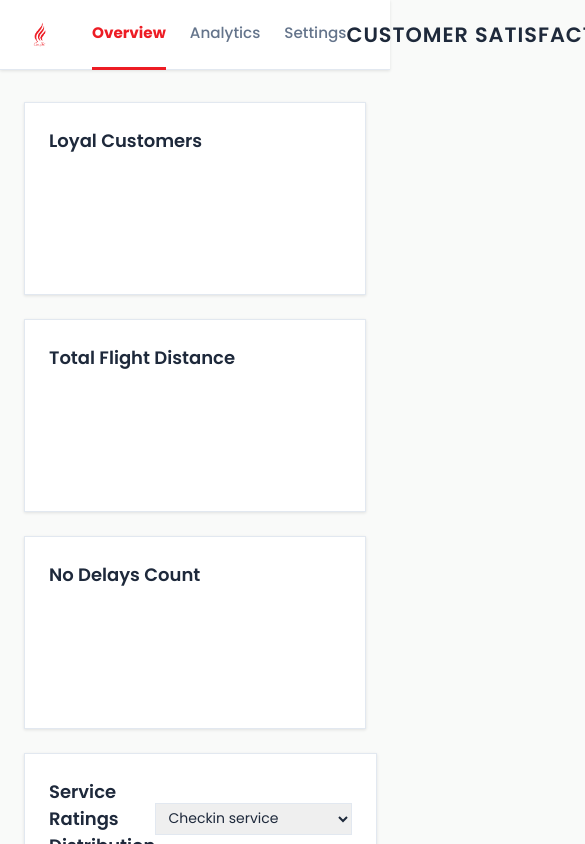
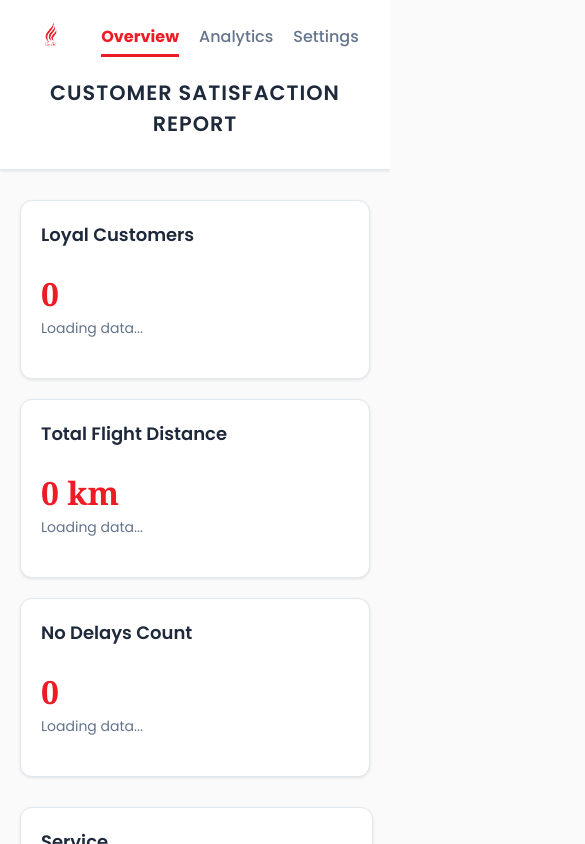
Before and after one commit to AlekseiTihonov/dv_project222, a plain HTML site: page index.html in a window 390 px wide. Shown: the top 844 px of the page, 585 px wide, since content can reach past the window. Drawn offline with nearby package versions, Linux system fonts and the light colour scheme; a web font is replaced by a local one.

Commit message:
Enhance index.html with inline styles and updates
Added inline styles for layout and components, updated font links, and modified HTML structure for better responsiveness and functionality.

```diff
--- a/index.html
+++ b/index.html
@@ -5,24 +5,210 @@
     <meta name="viewport" content="width=device-width, initial-scale=1.0">
     <title>CanJet Customer Service Dashboard</title>
 
-    <link rel="stylesheet" href="styles.css">
+    <!-- INLINE STYLES -->
+    <style>
+        * { box-sizing: border-box; margin: 0; padding: 0; }
+
+        body {
+            font-family: 'Poppins', Arial, sans-serif;
+            background: #f9faf9;
+            color: #1e293b;
+            line-height: 1.5;
+        }
+
+        /* Header */
+        .top-header {
+            background: white;
+            border-bottom: 1px solid #e2e8f0;
+            padding: 15px 0;
+            margin-bottom: 30px;
+            box-shadow: 0 1px 3px rgba(0,0,0,0.1);
+        }
+
+        .header-content {
+            max-width: 1200px;
+            margin: 0 auto;
+            padding: 0 20px;
+            display: flex;
+            justify-content: space-between;
+            align-items: center;
+        }
+
+        .report-title {
+            font-size: 1.3rem;
+            text-transform: uppercase;
+            letter-spacing: 1px;
+            color: #1e293b;
+            font-weight: 600;
+        }
+
+        /* Grid system */
+        .grid {
+            display: grid;
+            gap: 20px;
+            margin-bottom: 30px;
+        }
+
+        .cols-3 { grid-template-columns: repeat(3, 1fr); }
+        .cols-2 { grid-template-columns: repeat(2, 1fr); }
+
+        @media (max-width: 900px) {
+            .cols-3, .cols-2 {
+                grid-template-columns: 1fr;
+            }
+        }
+
+        /* Cards */
+        .card {
+            background: white;
+            border: 1px solid #e2e8f0;
+            border-radius: 12px;
+            padding: 20px;
+            box-shadow: 0 1px 3px rgba(0,0,0,0.1);
+        }
+
+        .card h3 {
+            font-size: 1.125rem;
+            font-weight: 600;
+            margin-bottom: 10px;
+            color: #1e293b;
+        }
+
+        .chart-subtitle {
+            font-size: 0.875rem;
+            color: #64748b;
+            margin-bottom: 15px;
+        }
+
+        /* KPI containers */
+        .kpi-container {
+            height: 100px;
+            display: flex;
+            flex-direction: column;
+            justify-content: center;
+        }
+
+        .kpi-value {
+            font-family: 'Georgia', serif;
+            font-size: 2.5rem;
+            font-weight: 700;
+            color: #ED1C24;
+            line-height: 1;
+        }
+
+        .kpi-label {
+            font-size: 0.875rem;
+            color: #64748b;
+            margin-top: 8px;
+        }
+
+        /* Chart containers */
+        .chart-container {
+            height: 250px;
+            width: 100%;
+            margin-top: 10px;
+        }
+
+        .chart-container-lg {
+            height: 300px;
+        }
+
+        /* Navigation */
+        .top-nav {
+            display: flex;
+            gap: 20px;
+        }
+
+        .nav-link {
+            text-decoration: none;
+            color: #64748b;
+            font-weight: 500;
+            padding: 5px 0;
+            cursor: pointer;
+        }
+
+        .nav-link.active {
+            color: #ED1C24;
+            border-bottom: 3px solid #ED1C24;
+            font-weight: 700;
+        }
+
+        /* Controls */
+        .chart-control-select {
+            padding: 6px 12px;
+            border-radius: 4px;
+            border: 1px solid #e2e8f0;
+            font-family: 'Poppins', sans-serif;
+            color: #1e293b;
+            font-size: 0.875rem;
+        }
+
+        .chart-control-btn {
+            background: white;
+            border: 1px solid #e2e8f0;
+            padding: 6px 16px;
+            border-radius: 4px;
+            cursor: pointer;
+            font-size: 0.875rem;
+            font-weight: 500;
+            color: #ED1C24;
+            margin-right: 10px;
+            margin-top: 10px;
+        }
+
+        .chart-control-btn:hover {
+            background: #f9faf9;
+        }
+
+        /* Main container */
+        .main-container {
+            max-width: 1200px;
+            margin: 0 auto;
+            padding: 0 20px 40px;
+        }
+
+        /* Legend */
+        .legend-item {
+            display: flex;
+            align-items: center;
+            margin-bottom: 8px;
+            font-family: 'Georgia', serif;
+            font-size: 0.9rem;
+        }
+
+        /* Responsive */
+        @media (max-width: 768px) {
+            .header-content {
+                flex-direction: column;
+                gap: 15px;
+                text-align: center;
+            }
+
+            .kpi-value {
+                font-size: 2rem;
+            }
+
+            .chart-container {
+                height: 200px;
+            }
+        }
+    </style>
 
     <link rel="preconnect" href="https://fonts.googleapis.com">
     <link rel="preconnect" href="https://fonts.gstatic.com" crossorigin>
-    <link href="https://fonts.googleapis.com/css2?family=Poppins:wght@400;500;600;700&display=swap" rel="stylesheet">
+    <link href="https://fonts.googleapis.com/css2?family=Poppins:wght@400;500;600;700&family=Georgia:wght@400;700&display=swap" rel="stylesheet">
 </head>
 
 <body>
-
     <header class="top-header">
-        <div class="container header-content">
-            <div class="header-left">
+        <div class="header-content">
+            <div style="display: flex; align-items: center; gap: 30px;">
                 <div class="brand">
-                    <img src="img/logo.png" alt="CanJet Logo" class="brand-logo">
+                    <img src="img/logo.png" alt="CanJet Logo" class="brand-logo" style="height: 40px; width: auto;">
                 </div>
 
                 <nav class="top-nav">
-                    <a href="#" class="nav-link active" aria-current="page">Overview</a>
+                    <a href="#" class="nav-link active">Overview</a>
                     <a href="#" class="nav-link">Analytics</a>
                     <a href="#" class="nav-link">Settings</a>
                 </nav>
@@ -30,33 +216,41 @@
 
             <h2 class="report-title">CUSTOMER SATISFACTION REPORT</h2>
 
-            <div class="header-right"></div>
+            <div style="width: 40px;"></div>
         </div>
     </header>
 
-    <main class="container">
+    <main class="main-container">
 
-        <section class="grid cols-3 section-row">
+        <section class="grid cols-3">
             <article class="card">
                 <h3 class="chart-subtitle">Loyal Customers</h3>
-                <div id="kpi-loyal" class="kpi-container"></div>
+                <div id="kpi-loyal" class="kpi-container">
+                    <div class="kpi-value">0</div>
+                    <div class="kpi-label">Loading data...</div>
+                </div>
             </article>
 
             <article class="card">
                 <h3 class="chart-subtitle">Total Flight Distance</h3>
-                <div id="kpi-distance" class="kpi-container"></div>
+                <div id="kpi-distance" class="kpi-container">
+                    <div class="kpi-value">0 km</div>
+                    <div class="kpi-label">Loading data...</div>
+                </div>
             </article>
 
             <article class="card">
                 <h3 class="chart-subtitle">No Delays Count</h3>
-                <div id="kpi-nodelay" class="kpi-container"></div>
+                <div id="kpi-nodelay" class="kpi-container">
+                    <div class="kpi-value">0</div>
+                    <div class="kpi-label">Loading data...</div>
+                </div>
             </article>
         </section>
 
-        <section class="grid cols-2 section-row">
-
+        <section class="grid cols-2">
             <article class="card">
-                <div class="card-header-flex">
+                <div style="display: flex; justify-content: space-between; align-items: center; margin-bottom: 10px;">
                     <h3>Service Ratings Distribution</h3>
                     <select id="category-select" class="chart-control-select">
                         <option value="Checkin service">Checkin service</option>
@@ -72,61 +266,59 @@
 
             <article class="card">
                 <h3>Flight Distance per Customer</h3>
-                <p class="chart-subtitle">Distance travelled (Hover for details)</p>
+                <p class="chart-subtitle">Distance travelled (First 30 customers)</p>
                 <div id="chart-line-distance" class="chart-container"></div>
             </article>
         </section>
 
-        <section class="grid cols-2 section-row">
-
+        <section class="grid cols-2">
             <article class="card">
-                <h3>Delay vs. Dep./Arr. Time Convenience Rating</h3>
-                <p class="chart-subtitle">
-                    Correlation: Total Delay Minutes vs. Time Convenience
-                </p>
+                <h3>Delay vs. Time Convenience Rating</h3>
+                <p class="chart-subtitle">Correlation: Delay Minutes vs. Convenience</p>
                 <div id="chart-scatter-delay" class="chart-container-lg"></div>
+                <div>
+                    <button id="zoom-in-btn" class="chart-control-btn">Zoom In</button>
+                    <button id="zoom-out-btn" class="chart-control-btn">Zoom Out</button>
+                    <button id="reset-zoom-btn" class="chart-control-btn">Reset</button>
+                </div>
             </article>
 
             <article class="card">
                 <h3>Satisfaction Distribution</h3>
                 <p class="chart-subtitle">Satisfied vs. Neutral vs. Unsatisfied</p>
-                <div class="grid cols-1-2" style="align-items: center;">
+                <div style="display: grid; grid-template-columns: 1fr 1fr; gap: 20px; align-items: center;">
                     <div id="chart-donut-satisfaction" class="chart-container"></div>
-                    <div id="legend-satisfaction" class="legend-wrapper"></div>
+                    <div id="legend-satisfaction"></div>
                 </div>
             </article>
         </section>
 
-        <section class="grid cols-2 section-row">
-
+        <section class="grid cols-2">
             <article class="card">
                 <h3>Disloyal Customer Ticket Prices</h3>
                 <p class="chart-subtitle">Ticket prices for first 15 disloyal customers</p>
                 <div id="chart-stacked-prices" class="chart-container"></div>
+                <div>
+                    <label style="font-size: 0.875rem;">
+                        <input type="checkbox" id="toggle-stacked" checked> Stacked View
+                    </label>
+                </div>
             </article>
 
             <article class="card">
                 <h3>Avg Satisfaction by Seat Class</h3>
                 <p class="chart-subtitle">Business, Eco, Eco Plus</p>
                 <div id="chart-bar-seat" class="chart-container"></div>
+                <button id="toggle-chart-style" class="chart-control-btn">Switch to Horizontal</button>
             </article>
         </section>
 
     </main>
 
+    <!-- Tooltip container for charts -->
+    <div id="tooltip" class="tooltip" style="position: absolute; opacity: 0; pointer-events: none;"></div>
+
     <script src="https://d3js.org/d3.v7.min.js"></script>
-
-    <script src="js/modules/chart-bar-ratings.js"></script>
-    <script src="js/modules/chart-bar-seat.js"></script>
-    <script src="js/modules/chart-donut-satisfaction.js"></script>
-    <script src="js/modules/chart-line-distance.js"></script>
-    <script src="js/modules/chart-scatter-delay.js"></script>
-    <script src="js/modules/chart-stacked-prices.js"></script>
-    <script src="js/modules/interactions.js"></script>
-    <script src="js/modules/kpi-distance.js"></script>
-    <script src="js/modules/kpi-loyal.js"></script>
-    <script src="js/modules/kpi-nodelay.js"></script>
-
-    <script src="js/main.js"></script>
+    <script type="module" src="js/main.js"></script>
 </body>
 </html>
```
